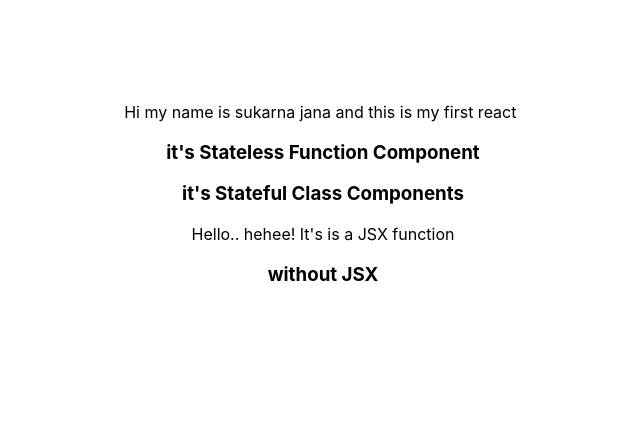
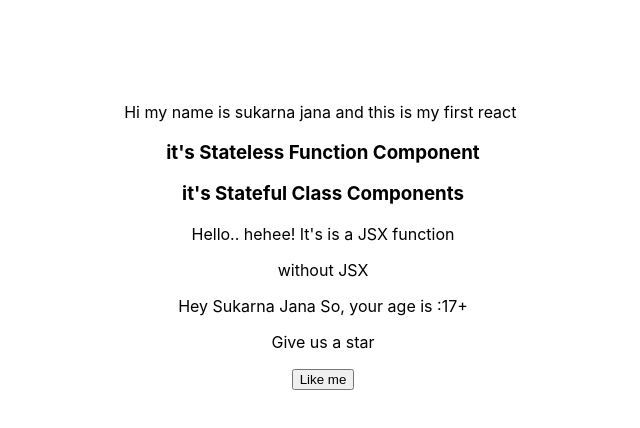
Before and after one commit to Sukarnascience/Full-Stack_JS-React, a React (Create React App) app in the folder demo/: page / in a window 1280 px wide. Shown: the top 428 px of the page, without its empty margins (317-957 px from the left). Built offline with nearby package versions, Linux system fonts and the light colour scheme.

Commit message:
learn props and state

```diff
--- a/demo/src/App.js
+++ b/demo/src/App.js
@@ -1,10 +1,15 @@
 import './App.css';
 import React from 'react';
+
+import Typical from 'react-typical';
+
 import Greet from './components/greet';
 import Welcome from './components/welcome';
-import Typical from 'react-typical';
 import Hello from './components/hello';
 import Hellohi from './components/hellohi';
+import MyPropsFun from './components/learnProps';
+import MyStateFun from './components/learnstate';
+
 //import React,{Component} from 'react';
 //import {greet} from './components/greet';
 
@@ -34,6 +39,10 @@ function App() {
       <Welcome />
       <Hello />
       <Hellohi />
+      <MyPropsFun name="Sukarna Jana" age="17+">
+        This is Childern Of MyPropsFun Tag
+      </MyPropsFun>
+      <MyStateFun/>
     </div>
   );
 }
--- a/demo/src/components/hellohi.js
+++ b/demo/src/components/hellohi.js
@@ -1,7 +1,7 @@
 import React from "react";
 
 const Hellohi = () => {
-    return React.createElement('div',null,React.createElement('h3',null,"without JSX"))
+    return React.createElement('div',null,React.createElement('p',null,"without JSX"))
 }
 
 export default Hellohi;
--- /dev/null
+++ b/demo/src/components/learnProps.js
@@ -0,0 +1,19 @@
+import React from 'react';
+//import React,{Component} from 'react';
+
+const MyPropsFun = (props) => {
+    console.log(props)
+    return (
+        <p>Hey {props.name} So, your age is :{props.age}</p>
+    )
+}
+/*
+class MyPropsFun extends Component{
+    render(){
+        return(
+            <p>Hey {this.props.name} So, your age is :{this.props.age}</p>
+        )
+    }
+}
+*/
+export default MyPropsFun;
--- /dev/null
+++ b/demo/src/components/learnstate.js
@@ -0,0 +1,26 @@
+import React,{Component} from 'react';
+
+class MyStateFun extends Component{
+    constructor(){
+        super()
+        this.state = {
+            msg:"Give us a star"
+        }
+    }
+    changeDataOut(){
+        this.setState({
+            msg:"Thanks Your for Liking me"
+        })
+    }
+    render(){
+        return(
+            <div>
+                <p>{this.state.msg}</p>
+                <button onClick={()=>this.changeDataOut()}>Like me</button>
+            </div>
+
+        )
+    }
+}
+
+export default MyStateFun;
```
Also changed, not shown: 1 other file (tests, documents, lock files or other folders).
